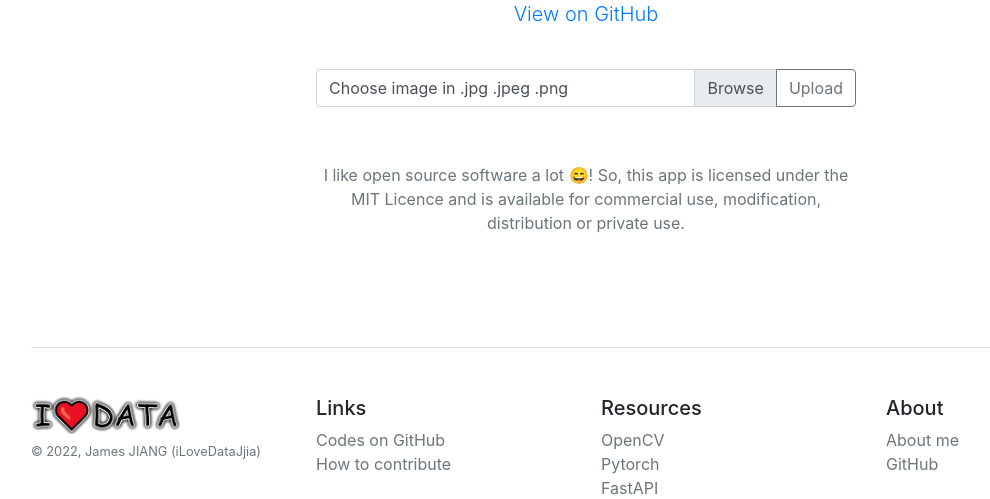
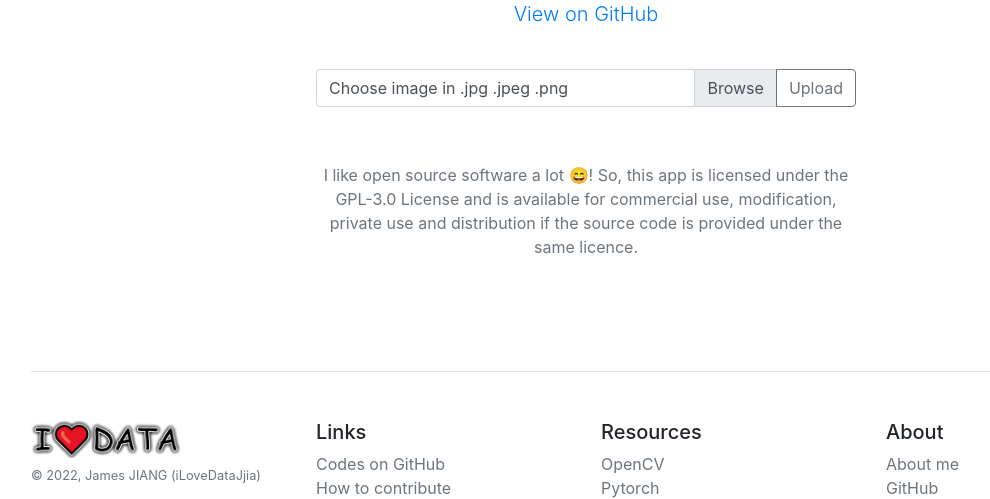
Before and after one commit to lovindata/openisr, a FastAPI app: page / in a window 1280 px wide. Shown: the part 301-800 px from the top of the page, without its empty margins (54-1044 px from the left). Run offline with FastAPI, Linux system fonts and the light colour scheme; some libraries are stand-ins or nearby versions.

Commit message:
📃 [DOC] Switching license to GLP3

```diff
--- a/openisr/webapp/resources/templates/index.html
+++ b/openisr/webapp/resources/templates/index.html
@@ -34,7 +34,8 @@
       <div style="text-align:center">
         <p class="text-muted">
           I like open source software a lot 😄!
-          So, this app is licensed under the MIT Licence and is available for commercial use, modification, distribution or private use.
+          So, this app is licensed under the GPL-3.0 License and is available for commercial use, modification,
+          private use and distribution if the source code is provided under the same licence.
         </p>
       </div>
     </div>
```
Also changed, not shown: 1 other file.
